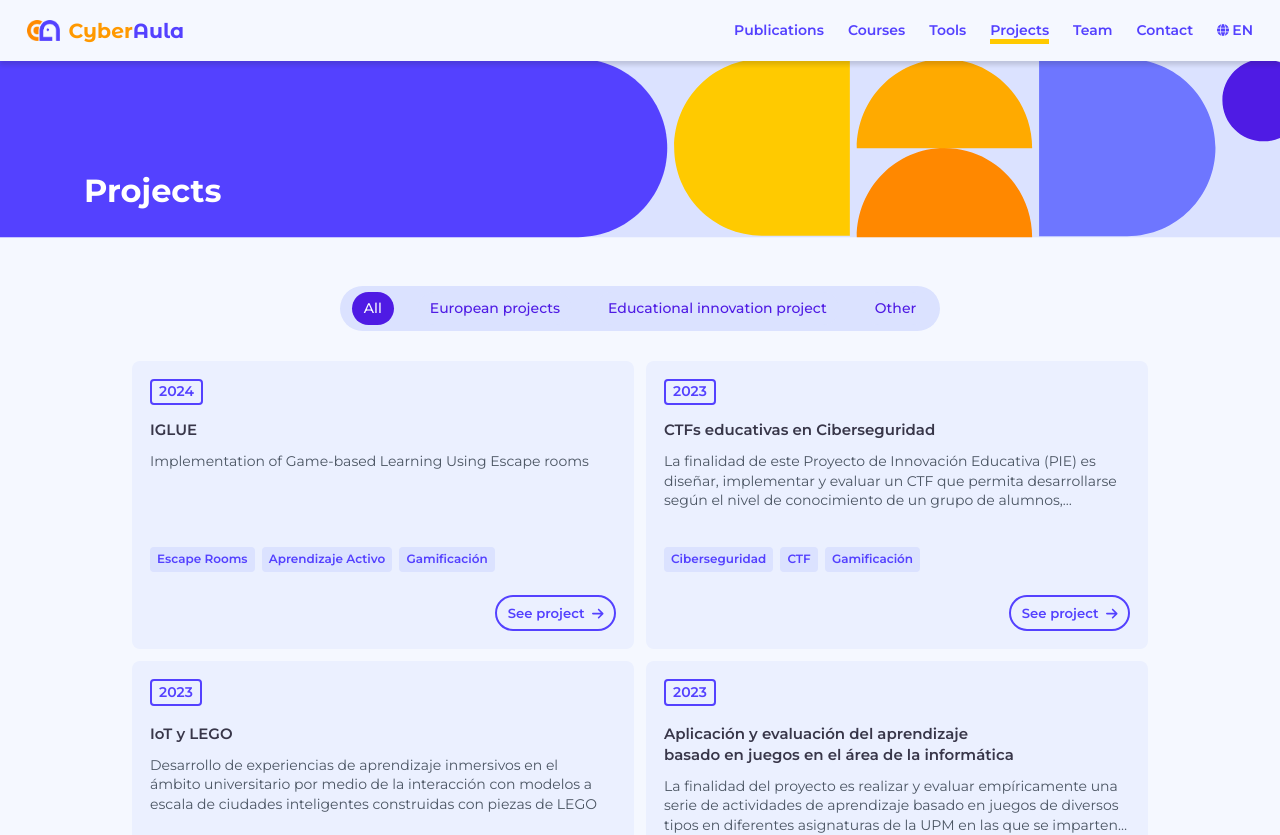
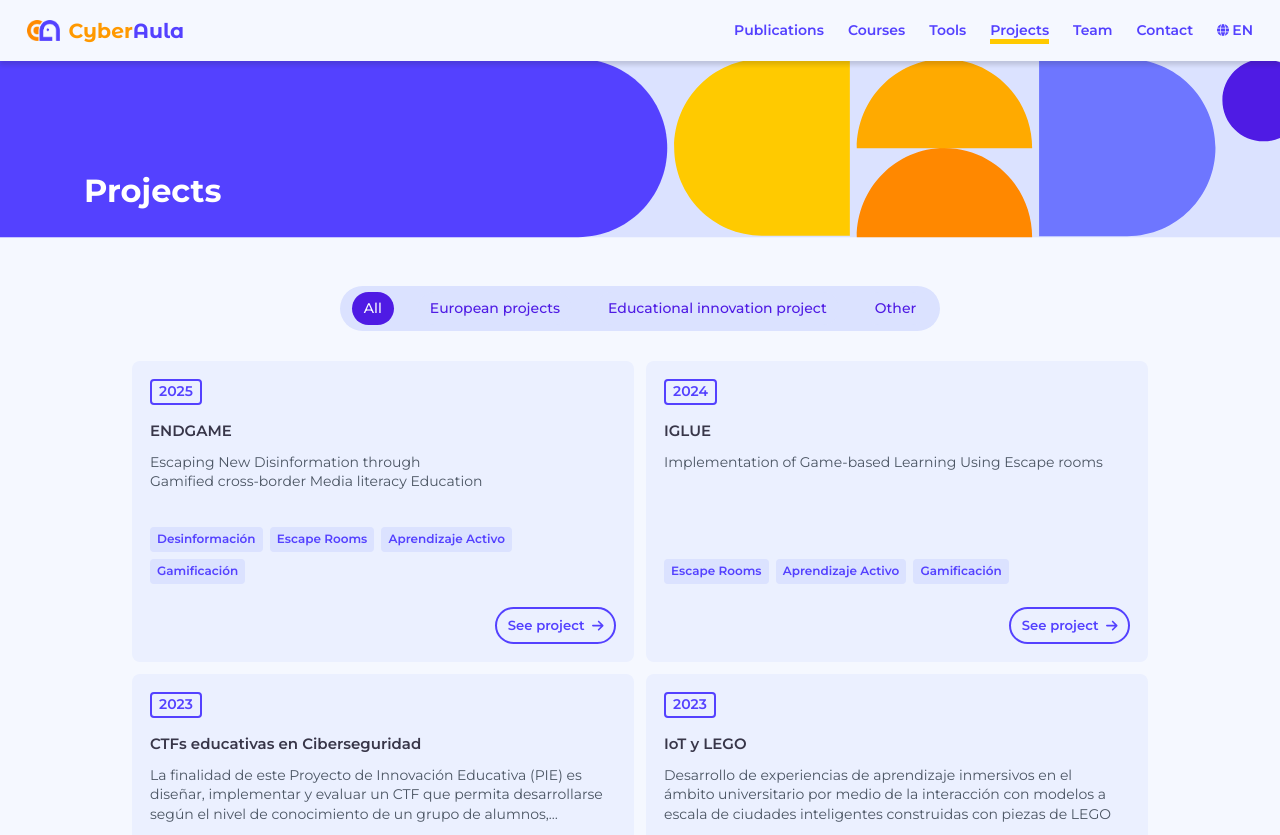
Before and after one commit to CyberAula/cyberaula.github.io, a Next.js app: page /projects in a window 1280 px wide. Shown: the top 835 px of the page. Built offline with nearby package versions, Linux system fonts and the light colour scheme.

Commit message:
new version

```diff
--- a/constants/projectsCards.js
+++ b/constants/projectsCards.js
@@ -1,5 +1,13 @@
 export const myProjectCards = [
   {
+    date: "2025",
+    route: "https://endgameproject.github.io/",
+    title: "ENDGAME",
+    subtitle: "Escaping New Disinformation through Gamified cross-border Media literacy Education",
+    //max 6 tags
+    tags: "Desinformación, Escape Rooms, Aprendizaje Activo, Gamificación",
+    category: "european",
+  },{
     date: "2024",
     route: "https://erasmus-plus.ec.europa.eu/projects/search/details/2024-1-ES01-KA220-HED-000256356",
     title: "IGLUE",
```
Also changed, not shown: constants/team.js (+29 -19 lines), public/assets/img/team/gonzalo.jpg (added), 1 other file (tests, documents, lock files or other folders).
